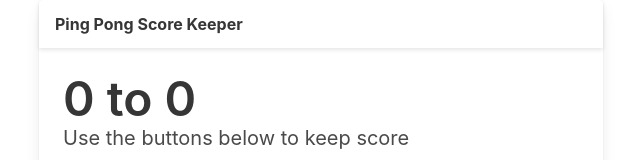
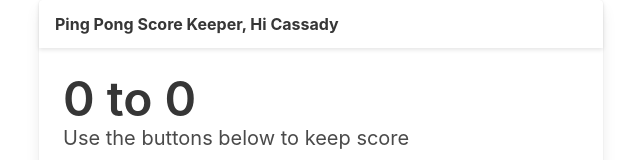
Before and after one commit to Jflyer45/PingPongTracker, a plain HTML site: page index.html in a window 1280 px wide. Shown: the top 160 px of the page, without its empty margins (319-959 px from the left). Drawn offline with nearby package versions, Linux system fonts and the light colour scheme.

Commit message:
Update index.html

```diff
--- a/index.html
+++ b/index.html
@@ -26,7 +26,7 @@
                 <div class="card">
                     <header class="card-header">
                         <p class="card-header-title">
-                            Ping Pong Score Keeper
+                            Ping Pong Score Keeper, Hi Cassady
                         </p>
                     </header>
                     <div class="card-content">
```
